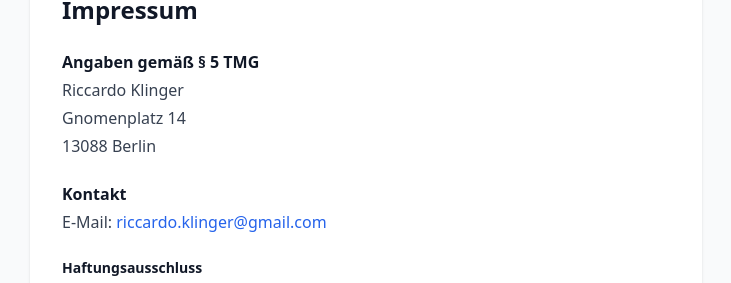
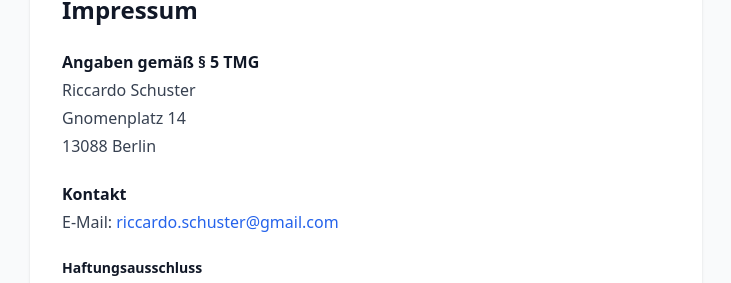
Before and after one commit to riccardoklinger/rastmonitor, a Next.js app in the folder web/: page /impressum in a window 1280 px wide. Shown: the part 134-417 px from the top of the page, without its empty margins (274-1005 px from the left). Built offline with nearby package versions, Linux system fonts and the light colour scheme; no server answers.

Commit message:
closes #3

```diff
--- a/web/src/app/about/page.tsx
+++ b/web/src/app/about/page.tsx
@@ -108,7 +108,7 @@ export default function About() {
         </section>
 
         <footer className="pt-4 border-t border-gray-100 flex justify-between text-xs text-gray-400">
-          <span>RastMonitor · Riccardo Klinger</span>
+          <span>RastMonitor · Riccardo Schuster</span>
           <a href="/impressum" className="hover:underline">Impressum</a>
         </footer>
       </div>
--- a/web/src/app/impressum/page.tsx
+++ b/web/src/app/impressum/page.tsx
@@ -8,7 +8,7 @@ export default function Impressum() {
 
         <section className="space-y-1 text-gray-700">
           <h2 className="font-semibold text-gray-900">Angaben gemäß § 5 TMG</h2>
-          <p>Riccardo Klinger</p>
+          <p>Riccardo Schuster</p>
           <p>Gnomenplatz 14</p>
           <p>13088 Berlin</p>
         </section>
@@ -17,8 +17,8 @@ export default function Impressum() {
           <h2 className="font-semibold text-gray-900">Kontakt</h2>
           <p>
             E-Mail:{' '}
-            <a href="mailto:riccardo.klinger@gmail.com" className="text-blue-600 hover:underline">
-              riccardo.klinger@gmail.com
+            <a href="mailto:riccardo.schuster@gmail.com" className="text-blue-600 hover:underline">
+              riccardo.schuster@gmail.com
             </a>
           </p>
         </section>
```
